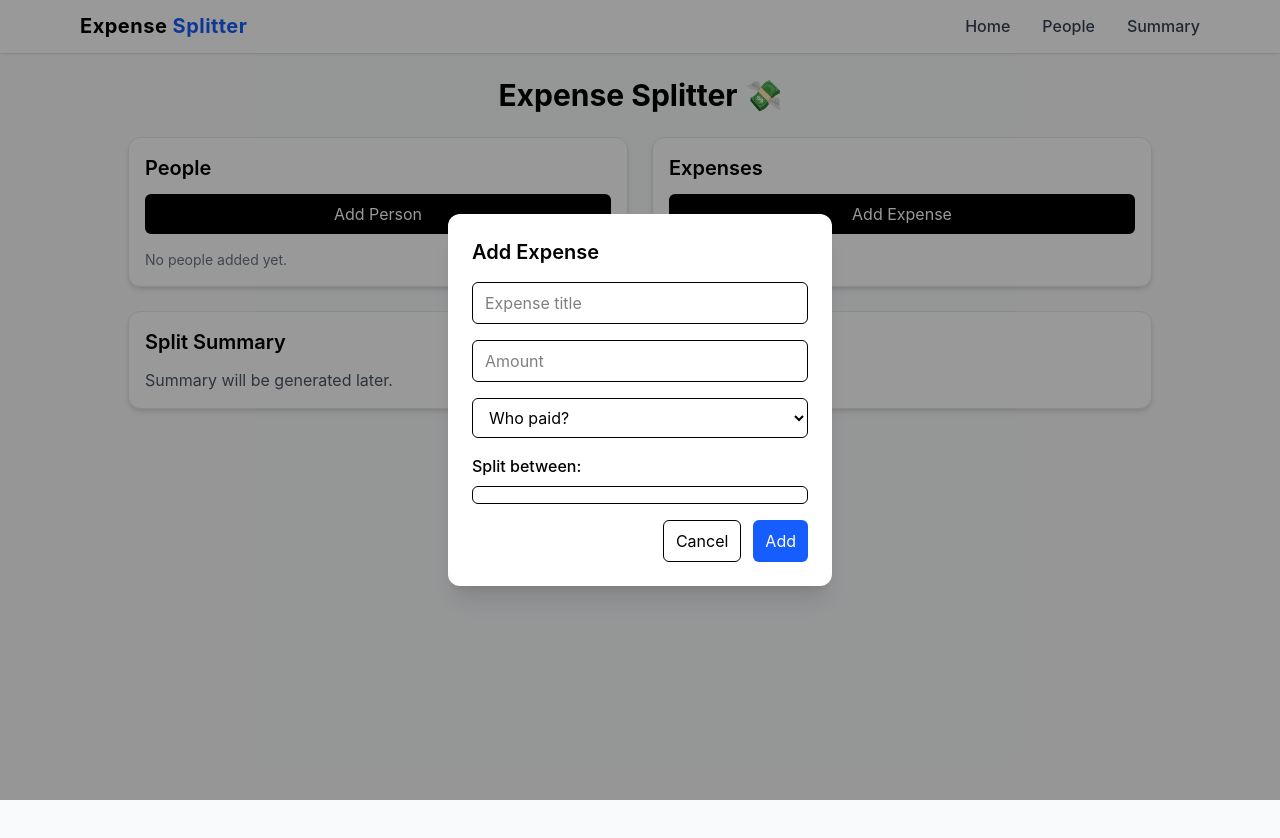
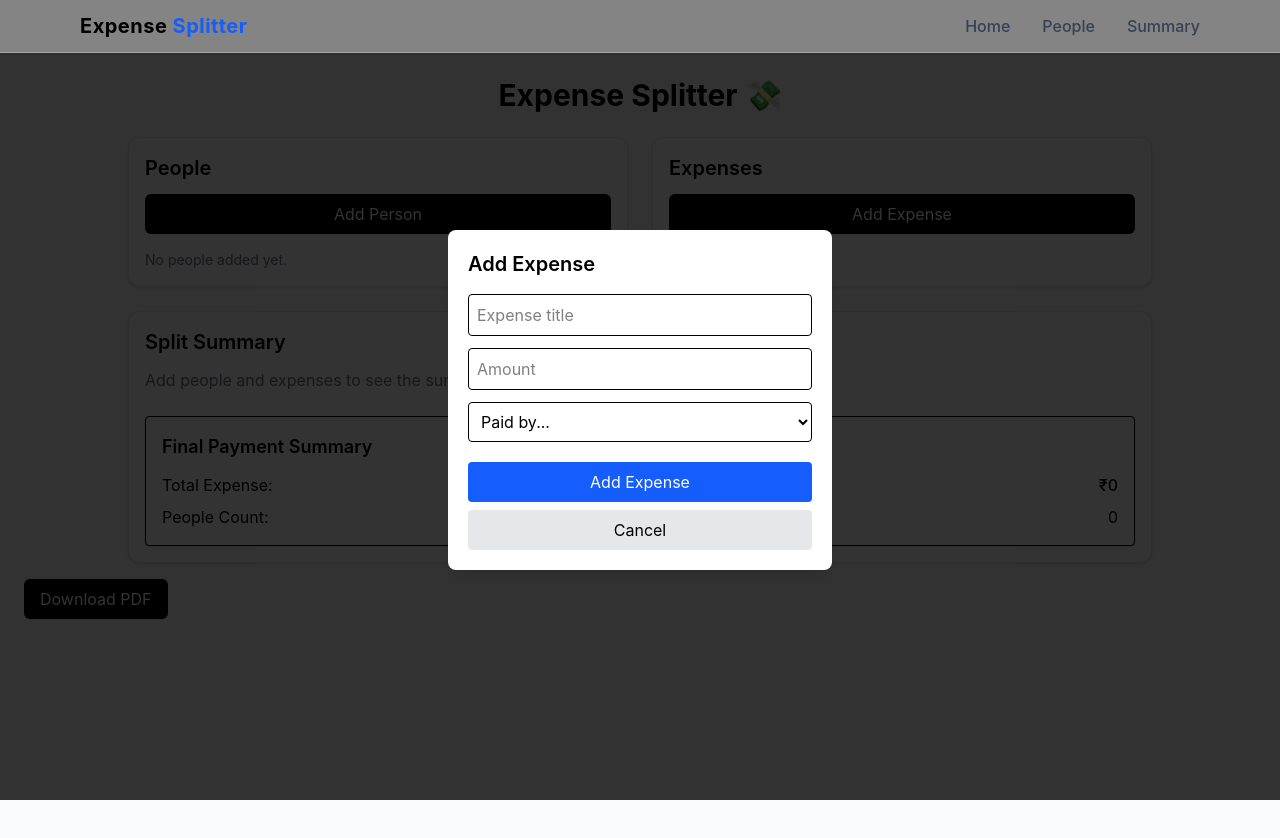
Before and after one commit to anuragpayasi/Expense-Splitter, a React (Vite) app in the folder Expense-spliter-minor-project/: page / in a window 1280 px wide. Both pictures are taken after a click on the button "Add Expense". Shown: the top 838 px of the page. Built offline with nearby package versions, Linux system fonts and the light colour scheme.

Commit message:
make feature calculate expenses

```diff
--- a/Expense-spliter-minor-project/package.json
+++ b/Expense-spliter-minor-project/package.json
@@ -11,6 +11,8 @@
   },
   "dependencies": {
     "@tailwindcss/vite": "^4.3.0",
+    "html2canvas": "^1.4.1",
+    "jspdf": "^4.2.1",
     "react": "^19.1.0",
     "react-dom": "^19.1.0",
     "react-icons": "^5.6.0",
--- a/Expense-spliter-minor-project/src/Components/AddExpenseModal.jsx
+++ b/Expense-spliter-minor-project/src/Components/AddExpenseModal.jsx
@@ -4,44 +4,37 @@ export default function AddExpenseModal({ open, onClose, onAdd, people }) {
   const [title, setTitle] = useState("");
   const [amount, setAmount] = useState("");
   const [paidBy, setPaidBy] = useState("");
-  const [selectedPeople, setSelectedPeople] = useState([]);
 
   if (!open) return null;
 
-  const togglePerson = (id) => {
-    setSelectedPeople((prev) =>
-      prev.includes(id) ? prev.filter((p) => p !== id) : [...prev, id]
-    );
-  };
+  const handleSubmit = () => {
+    if (!title || !amount || !paidBy) return;
 
-  const submitExpense = () => {
-    if (!title || !amount || !paidBy || selectedPeople.length === 0) return;
-
-    onAdd({
+    const expense = {
       id: Date.now(),
       title,
-      amount: parseFloat(amount),
-      paidBy,
-      splitBetween: selectedPeople,
-    });
+      amount: Number(amount),
+      paidBy: Number(paidBy), // IMPORTANT ✔✔
+    };
+
+    onAdd(expense);
+    onClose();
 
     setTitle("");
     setAmount("");
     setPaidBy("");
-    setSelectedPeople([]);
-    onClose();
   };
 
   return (
-    <div className="fixed inset-0 bg-black/40 flex justify-center items-center z-50">
-      <div className="bg-white p-6 rounded-xl w-96 shadow-xl">
+    <div className="fixed inset-0 bg-black/80 bg-opacity-40 flex justify-center items-center p-4">
+      <div className="bg-white p-5 rounded-lg w-full max-w-sm shadow-lg">
         <h2 className="text-xl font-semibold mb-4">Add Expense</h2>
 
         {/* Title */}
         <input
           type="text"
           placeholder="Expense title"
-          className="w-full border rounded-md px-3 py-2 mb-4"
+          className="w-full border p-2 rounded mb-3"
           value={title}
           onChange={(e) => setTitle(e.target.value)}
         />
@@ -50,18 +43,19 @@ export default function AddExpenseModal({ open, onClose, onAdd, people }) {
         <input
           type="number"
           placeholder="Amount"
-          className="w-full border rounded-md px-3 py-2 mb-4"
+          className="w-full border p-2 rounded mb-3"
           value={amount}
           onChange={(e) => setAmount(e.target.value)}
         />
 
         {/* Paid By */}
         <select
-          className="w-full border rounded-md px-3 py-2 mb-4"
+          className="w-full border p-2 rounded mb-3"
           value={paidBy}
           onChange={(e) => setPaidBy(e.target.value)}
         >
-          <option value="">Who paid?</option>
+          <option value="">Paid by...</option>
+
           {people.map((p) => (
             <option key={p.id} value={p.id}>
               {p.name}
@@ -69,34 +63,19 @@ export default function AddExpenseModal({ open, onClose, onAdd, people }) {
           ))}
         </select>
 
-        {/* Split Between */}
-        <p className="font-medium mb-2">Split between:</p>
+        <button
+          onClick={handleSubmit}
+          className="w-full bg-blue-600 text-white p-2 rounded mt-2"
+        >
+          Add Expense
+        </button>
 
-        <div className="max-h-32 overflow-y-auto border rounded-md p-2 mb-4">
-          {people.map((p) => (
-            <label key={p.id} className="flex items-center gap-2 mb-2">
-              <input
-                type="checkbox"
-                checked={selectedPeople.includes(p.id)}
-                onChange={() => togglePerson(p.id)}
-              />
-              {p.name}
-            </label>
-          ))}
-        </div>
-
-        {/* Buttons */}
-        <div className="flex justify-end gap-3">
-          <button onClick={onClose} className="px-3 py-2 border rounded-md">
-            Cancel
-          </button>
-          <button
-            onClick={submitExpense}
-            className="px-3 py-2 bg-blue-600 text-white rounded-md"
-          >
-            Add
-          </button>
-        </div>
+        <button
+          onClick={onClose}
+          className="w-full bg-gray-200 text-black p-2 rounded mt-2"
+        >
+          Cancel
+        </button>
       </div>
     </div>
   );
--- a/Expense-spliter-minor-project/src/Pages/Home.jsx
+++ b/Expense-spliter-minor-project/src/Pages/Home.jsx
@@ -3,9 +3,9 @@ import { Button } from "../components/ui/button";
 import { Card } from "../components/ui/card";
 import AddPersonModal from "../components/AddPersonModal";
 import AddExpenseModal from "../components/AddExpenseModal";
+import jsPDF from "jspdf";
 
 export default function Home() {
-  // States
   const [personModal, setPersonModal] = useState(false);
   const [expenseModal, setExpenseModal] = useState(false);
 
@@ -14,82 +14,220 @@ export default function Home() {
 
   // Add Person
   const addPerson = (name) => {
-    if (name.trim() !== "") {
-      setPeople([...people, { id: Date.now(), name }]);
-    }
+    if (!name.trim()) return;
+    setPeople([...people, { id: Date.now(), name }]);
   };
 
   // Add Expense
-  const addExpense = (expenseData) => {
-    setExpenses([...expenses, expenseData]);
+  const addExpense = (data) => {
+    setExpenses([...expenses, data]);
   };
+
+  // -----------------------
+  // 🧮 SUMMARY CALCULATION
+  // -----------------------
+  const calculateSummary = () => {
+    if (people.length === 0 || expenses.length === 0) return [];
+
+    const paidMap = {};
+    people.forEach((p) => (paidMap[p.id] = 0));
+
+    expenses.forEach((e) => {
+      paidMap[e.paidBy] += Number(e.amount);
+    });
+
+    const totalExpense = expenses.reduce(
+      (sum, e) => sum + Number(e.amount),
+      0
+    );
+
+    const splitAmount = totalExpense / people.length;
+
+    const balance = people.map((p) => ({
+      id: p.id,
+      name: p.name,
+      paid: paidMap[p.id],
+      owes: splitAmount - paidMap[p.id],
+    }));
+
+    const owes = balance.filter((b) => b.owes > 0);
+    const gets = balance.filter((b) => b.owes < 0);
+
+    const finalSettle = [];
+    let i = 0,
+      j = 0;
+
+    while (i < owes.length && j < gets.length) {
+      const owePerson = owes[i];
+      const getPerson = gets[j];
+
+      const amount = Math.min(
+        owePerson.owes,
+        Math.abs(getPerson.owes)
+      );
+
+      finalSettle.push({
+        from: owePerson.name,
+        to: getPerson.name,
+        amount: amount.toFixed(2),
+      });
+
+      owePerson.owes -= amount;
+      getPerson.owes += amount;
+
+      if (owePerson.owes <= 0.01) i++;
+      if (getPerson.owes >= -0.01) j++;
+    }
+
+    return finalSettle;
+  };
+
+  const summary = calculateSummary();
+
+  // --------------
+  // FINAL TOTAL UI
+  // --------------
+  const totalExpense = expenses.reduce(
+    (sum, e) => sum + Number(e.amount),
+    0
+  );
+  const downloadPDF = () => {
+  const doc = new jsPDF();
+  let y = 10;
+
+  doc.setFontSize(18);
+  doc.text("Expense Splitter Summary", 10, y);
+  y += 10;
+
+  doc.setFontSize(14);
+  doc.text("People:", 10, y);
+  y += 8;
+
+  people.forEach((p) => {
+    doc.setFontSize(12);
+    doc.text(`- ${p.name}`, 12, y);
+    y += 6;
+  });
+
+  y += 4;
+  doc.setFontSize(14);
+  doc.text("Expenses:", 10, y);
+  y += 8;
+
+  expenses.forEach((e) => {
+    doc.setFontSize(12);
+    const payer = people.find((p) => p.id === e.paidBy)?.name || "Unknown";
+    doc.text(
+      `- ${e.title}: ₹${e.amount} (Paid by: ${payer})`,
+      12,
+      y
+    );
+    y += 6;
+  });
+
+  y += 4;
+  doc.setFontSize(14);
+  doc.text("Split Summary:", 10, y);
+  y += 8;
+
+  summary.forEach((s) => {
+    doc.setFontSize(12);
+    doc.text(
+      `• ${s.from} owes ₹${s.amount} to ${s.to}`,
+      12,
+      y
+    );
+    y += 6;
+  });
+
+  doc.save("expense-summary.pdf");
+};
 
   return (
     <div className="min-h-screen bg-gray-50 p-6">
-      {/* Header */}
       <h1 className="text-3xl font-bold text-center mb-6">
         Expense Splitter 💸
       </h1>
 
-      {/* Layout */}
       <div className="max-w-5xl mx-auto grid grid-cols-1 md:grid-cols-2 gap-6">
-
         {/* People Section */}
-        <Card className="p-4">
+        <Card className="p-4 shadow-sm border">
           <h2 className="text-xl font-semibold mb-3">People</h2>
-
           <Button className="w-full" onClick={() => setPersonModal(true)}>
             Add Person
           </Button>
 
-          {/* People List */}
           <ul className="mt-4 space-y-2">
             {people.length === 0 && (
               <p className="text-gray-500 text-sm">No people added yet.</p>
             )}
             {people.map((p) => (
-              <li key={p.id} className="p-2 bg-gray-100 rounded-md">
+              <li key={p.id} className="p-2 bg-gray-100 rounded border">
                 {p.name}
               </li>
             ))}
+
           </ul>
         </Card>
 
         {/* Expense Section */}
-        <Card className="p-4">
+        <Card className="p-4 shadow-sm border">
           <h2 className="text-xl font-semibold mb-3">Expenses</h2>
-
           <Button className="w-full" onClick={() => setExpenseModal(true)}>
             Add Expense
           </Button>
 
-          {/* Expense List */}
           <ul className="mt-4 space-y-2">
             {expenses.length === 0 && (
               <p className="text-gray-500 text-sm">No expenses added yet.</p>
             )}
-
             {expenses.map((e) => (
               <li
                 key={e.id}
-                className="p-3 bg-gray-100 rounded-md flex justify-between"
+                className="p-3 bg-gray-100 rounded border flex justify-between"
               >
                 <span>
                   <strong>{e.title}</strong> — ₹{e.amount}
                 </span>
                 <span className="text-sm text-gray-600">
-                  Paid by{" "}
-                  {people.find((p) => p.id === e.paidBy)?.name || "Unknown"}
+                  Paid by {people.find((p) => p.id === e.paidBy)?.name || "Unknown"}
                 </span>
               </li>
             ))}
           </ul>
         </Card>
 
-        {/* Split Summary Section */}
-        <Card className="p-4 md:col-span-2">
+        {/* Summary Section */}
+        <Card className="p-4 md:col-span-2 shadow-sm border">
           <h2 className="text-xl font-semibold mb-3">Split Summary</h2>
-          <p className="text-gray-600">Summary will be generated later.</p>
+
+          {summary.length === 0 && (
+            <p className="text-gray-500">
+              Add people and expenses to see the summary.
+            </p>
+          )}
+
+          {summary.map((s, index) => (
+            <p key={index} className="p-2 bg-green-50 border rounded mb-2">
+              <strong>{s.from}</strong> owes <strong>₹{s.amount}</strong> to{" "}
+              <strong>{s.to}</strong>
+            </p>
+          ))}
+
+          {/* Final Total Section */}
+          <div className="mt-6 p-4 bg-white border rounded shadow-sm">
+            <h3 className="text-lg font-semibold mb-3">Final Payment Summary</h3>
+
+            <div className="flex justify-between mb-2">
+              <span>Total Expense:</span>
+              <span className="font-medium">₹{totalExpense}</span>
+            </div>
+
+            <div className="flex justify-between">
+              <span>People Count:</span>
+              <span>{people.length}</span>
+            </div>
+          </div>
         </Card>
       </div>
 
@@ -106,6 +244,9 @@ export default function Home() {
         onAdd={addExpense}
         people={people}
       />
+      <Button className="mt-4" onClick={downloadPDF}>
+  Download PDF
+</Button>
     </div>
   );
 }
--- /dev/null
+++ b/Expense-spliter-minor-project/src/utils/downloadPdf.js
@@ -0,0 +1,18 @@
+import jsPDF from "jspdf";
+import html2canvas from "html2canvas";
+
+export const downloadPDF = async (elementId) => {
+  const element = document.getElementById(elementId);
+
+  if (!element) return alert("Element not found!");
+
+  const canvas = await html2canvas(element);
+  const imgData = canvas.toDataURL("image/png");
+
+  const pdf = new jsPDF("p", "mm", "a4");
+  const width = pdf.internal.pageSize.getWidth();
+  const height = (canvas.height * width) / canvas.width;
+
+  pdf.addImage(imgData, "PNG", 0, 0, width, height);
+  pdf.save("summary.pdf");
+};
```
Also changed, not shown: 1 other file (tests, documents, lock files or other folders).
